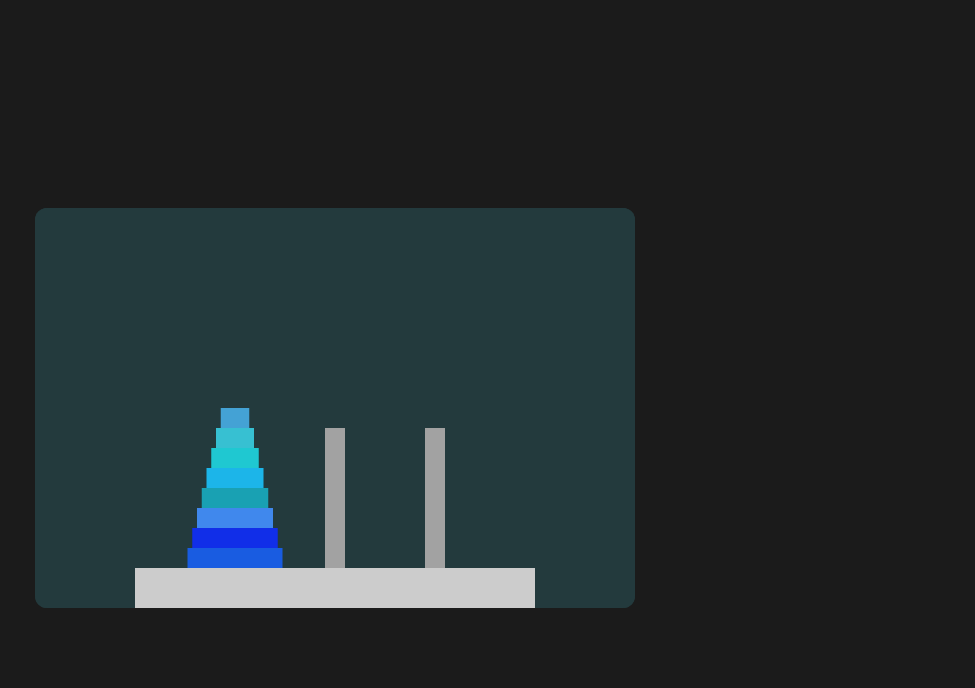
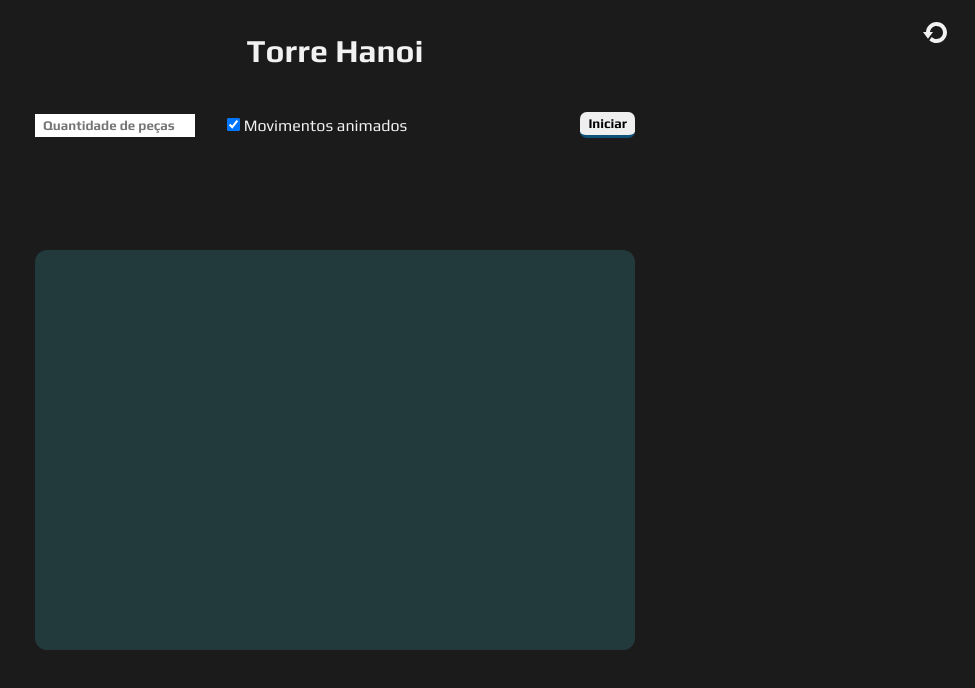
Before and after one commit to Lucas-Vinicius-Santos/torre-hanoi, a plain HTML site: page index.html in a window 1280 px wide. Shown: the whole page, without its empty margins (305-1280 px from the left). Drawn offline with Linux system fonts and the light colour scheme.

Commit message:
🚀: Implementado alteração de variáveis dinamicamente

```diff
--- a/index.html
+++ b/index.html
@@ -5,6 +5,10 @@
   <meta http-equiv="X-UA-Compatible" content="IE=edge">
   <meta name="viewport" content="width=device-width, initial-scale=1.0">
   <title>Torre Hanoi Canvas</title>
+
+  <link rel="preconnect" href="https://fonts.googleapis.com">
+  <link rel="preconnect" href="https://fonts.gstatic.com" crossorigin>
+  <link href="https://fonts.googleapis.com/css2?family=Play:wght@400;700&display=swap" rel="stylesheet">
 
   <link rel="stylesheet" href="style.css">
 
@@ -14,6 +18,22 @@
   <script src="main.js" defer></script>
 </head>
 <body>
+  <button id="btnReload" onclick="window.location.reload();" title="Recarregar torre">
+    <svg xmlns="http://www.w3.org/2000/svg" width="32" height="32" viewBox="0 0 32 32"><path d="M13.5 2c-5.621 0-10.211 4.443-10.475 10h-3.025l5 6.625 5-6.625h-2.975c.257-3.351 3.06-6 6.475-6 3.584 0 6.5 2.916 6.5 6.5s-2.916 6.5-6.5 6.5c-1.863 0-3.542-.793-4.728-2.053l-2.427 3.216c1.877 1.754 4.389 2.837 7.155 2.837 5.79 0 10.5-4.71 10.5-10.5s-4.71-10.5-10.5-10.5z"/></svg>
+  </button>
+  <h1>Torre Hanoi</h1>
+
+  <form id="form" onsubmit="start(event)">
+    <input id="qtdDisk" type="number" min="2" max="7" placeholder="Quantidade de peças">
+
+    <label for="cbAnimatedMov">
+      <input id="cbAnimatedMov" type="checkbox" checked>
+      Movimentos animados
+    </label>
+
+    <button id="btnStart" type="submit">Iniciar</button>
+  </form>
+
   <canvas id="canvas"></canvas>
 </body>
 </html>
--- a/main.js
+++ b/main.js
@@ -1,8 +1,17 @@
-window.addEventListener('click', () => {
-  solveHanoiTower();
-});
+async function start(event) {
+  event.preventDefault();
 
-setup();
+  isNoAnimate = !document.getElementById('cbAnimatedMov').checked;
+  qtdDisks = document.getElementById('qtdDisk').value;
+
+  qtdDisks = Number(qtdDisks) == 0 ? 2 : Number(qtdDisks);
+
+  btnStart.disabled = true;
+
+  setup();
+  await sleep(1000);
+  await solveHanoiTower();
+}
 
 async function updateTower() {
   ctx.fillStyle = '#233a3d';
@@ -12,14 +21,16 @@ async function updateTower() {
   hastes.forEach((haste) => haste.draw());
   disks.forEach((disk) => disk.update());
 
-  await sleep(100);
-}
-
-function sleep(ms) {
-  return new Promise((resolve) => setTimeout(resolve, ms));
+  if (isNoAnimate) {
+    await sleep(100);
+  }
 }
 
 async function setup() {
+  await setupTower();
+  await setupHastes();
+  await setupDisks();
+
   hastes[0].disks = [...disks];
 
   ctx.fillStyle = '#233a3d';
@@ -45,9 +56,14 @@ function solveHanoiTower() {
 
     await recursiveHanoiSolve(qtdDisks - 1, hasteOrigin, hasteDest, hasteAux);
     hasteDest.disks.push(hasteOrigin.disks.pop());
-    await updateTower();
-    // hasteDest.disks[hasteDest.disks.length - 1].haste = hasteDest;
-    // await moveDiskForDest(hasteDest);
+
+    if (isNoAnimate) {
+      await updateTower();
+    } else {
+      hasteDest.disks[hasteDest.disks.length - 1].haste = hasteDest;
+      await moveDiskForDest(hasteDest);
+    }
+
     await recursiveHanoiSolve(qtdDisks - 1, hasteAux, hasteOrigin, hasteDest);
   }
 }
--- a/setupElements.js
+++ b/setupElements.js
@@ -1,12 +1,10 @@
 canvas = document.getElementById('canvas');
+btnStart = document.getElementById('btnStart');
 const ctx = canvas.getContext('2d');
 
 canvas.width = 600;
 canvas.height = 400;
 
-const hastes = [];
-const disks = [];
-const qtdDisks = 8;
 const towerWidth = 400;
 const towerHeight = 40;
 const towerColor = '#ccc';
@@ -15,14 +13,23 @@ const hasteHeight = 140;
 const hasteColor = '#a2a2a2';
 const diskBaseWidth = towerWidth / 4 - 5;
 const diskBaseHeight = 20;
-const delayMoveDisk = 1;
+const delayMoveDisk = 10;
 
-const tower = new Tower(
+var tower;
+var hastes = [];
+var disks = [];
+var qtdDisks = 2;
+var isNoAnimate = false;
+
+function setupTower() {
+  tower = new Tower(
     { x: (canvas.width - towerWidth) / 2, y: canvas.height - towerHeight },
     { width: towerWidth, height: towerHeight },
     towerColor
   );
+}
 
+function setupHastes() {
   for (let i of [1, 2, 3]) {
     hastes.push(
       new Haste(
@@ -35,7 +42,9 @@ for (let i of [1, 2, 3]) {
       )
     );
   }
+}
 
+function setupDisks() {
   for (let i = 0; i < qtdDisks; i++) {
     disks.push(
       new Disk(
@@ -52,3 +61,4 @@ for (let i = 0; i < qtdDisks; i++) {
       )
     );
   }
+}
--- a/sprites/sprites.js
+++ b/sprites/sprites.js
@@ -50,7 +50,7 @@ class Disk extends Sprite {
   constructor(position, dimension, color, haste) {
     super(position, dimension, color);
 
-    this.acc = 2;
+    this.acc = 20;
     this.haste = haste;
   }
 
@@ -65,12 +65,14 @@ class Disk extends Sprite {
   }
 
   update() {
-    this.haste = hastes.find(
-      (haste) => haste.disks.filter((disk) => disk === this).length > 0
-    );
+    if (isNoAnimate) {
+      this.haste = hastes.find(
+        (haste) => haste.disks.filter((disk) => disk === this).length > 0
+      );
 
-    this.x = this.haste.x + this.haste.width / 2 - this.width / 2;
-    this.y = tower.y - this.height * (this.haste.disks.indexOf(this) + 1);
+      this.x = this.haste.x + this.haste.width / 2 - this.width / 2;
+      this.y = tower.y - this.height * (this.haste.disks.indexOf(this) + 1);
+    }
     this.draw();
   }
 }
--- a/style.css
+++ b/style.css
@@ -1,12 +1,89 @@
-body {
-  background-color: #1b1b1b;
-  display: grid;
-  place-items: center;
-  min-height: 100vh;
+* {
+  margin: 0;
+  padding: 0;
+  border: none;
+  box-sizing: border-box;
+  font-family: 'Play', sans-serif;
 }
 
-canvas {
+body {
+  display: grid;
+  grid-template-rows: 100px 50px calc(100vh - 200px);
+  color: #f2f2f2;
+  min-height: 100vh;
+  place-items: center;
+  background-color: #1b1b1b;
+}
+
+#btnReload {
+  cursor: pointer;
+  position: fixed;
+  top: 20px;
+  right: 20px;
+  background-color: #1b1b1b;
+  fill: #f2f2f2;
+  width: 32px;
+  height: 32px;
+  transition: transform 0.2s ease-in;
+}
+
+#btnReload:hover {
+  transform: scale(1.1);
+}
+
+#form {
+  width: 100%;
+  max-width: 600px;
+  gap: 2em;
+  display: flex;
+  align-items: center;
+  justify-content: flex-start;
+}
+
+#qtdDisk {
+  outline: none;
+  font-weight: 700;
+  padding: 4px 8px;
+  width: 12em;
+}
+
+#btnStart {
+  padding: 4px 8px;
+  font-weight: 700;
+  cursor: pointer;
+  margin-left: auto;
+  border-radius: 0.5em;
+  border-bottom: 0.25em solid #0f5177;
+  -moz-transition: 0.1s;
+  -webkit-transition: 0.1s;
+  transition: 0.1s;
+}
+
+#btnStart:hover {
+  /* color: #f2f2f2; */
+  background-color: #5ab3e7;
+  border-bottom-width: 0.1em;
+}
+
+#btnStart:disabled {
+  color: #f2f2f2;
+  cursor: not-allowed;
+  background-color: #0f5177;
+  border-bottom-width: 0;
+}
+
+#canvas {
+  border-radius: 12px;
   background-color: #233a3d;
-  border-radius: 12px;
-  /* border: 4px solid aliceblue; */
 }
+
+/* REMOVER SETAS INPUT NUMBER  */
+input::-webkit-outer-spin-button,
+input::-webkit-inner-spin-button {
+  -webkit-appearance: none;
+  margin: 0;
+}
+
+input[type='number'] {
+  -moz-appearance: textfield;
+}
--- a/utils.js
+++ b/utils.js
@@ -5,3 +5,7 @@ function getRandomSoftColor() {
   var color = 'hsl(' + hue + ', ' + saturation + '%, ' + lightness + '%)';
   return color;
 }
+
+function sleep(ms) {
+  return new Promise((resolve) => setTimeout(resolve, ms));
+}
```
Lines whose indentation alone changed are shown as unchanged.
